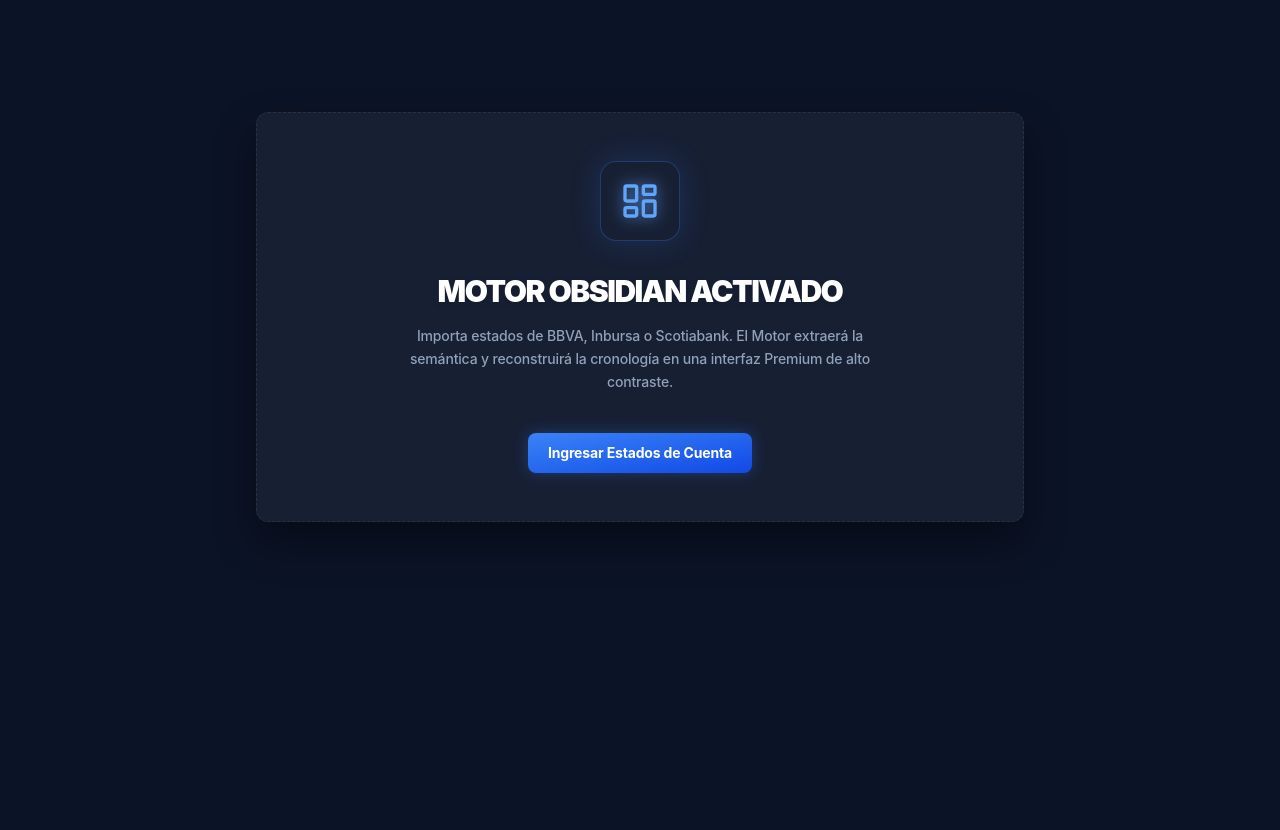
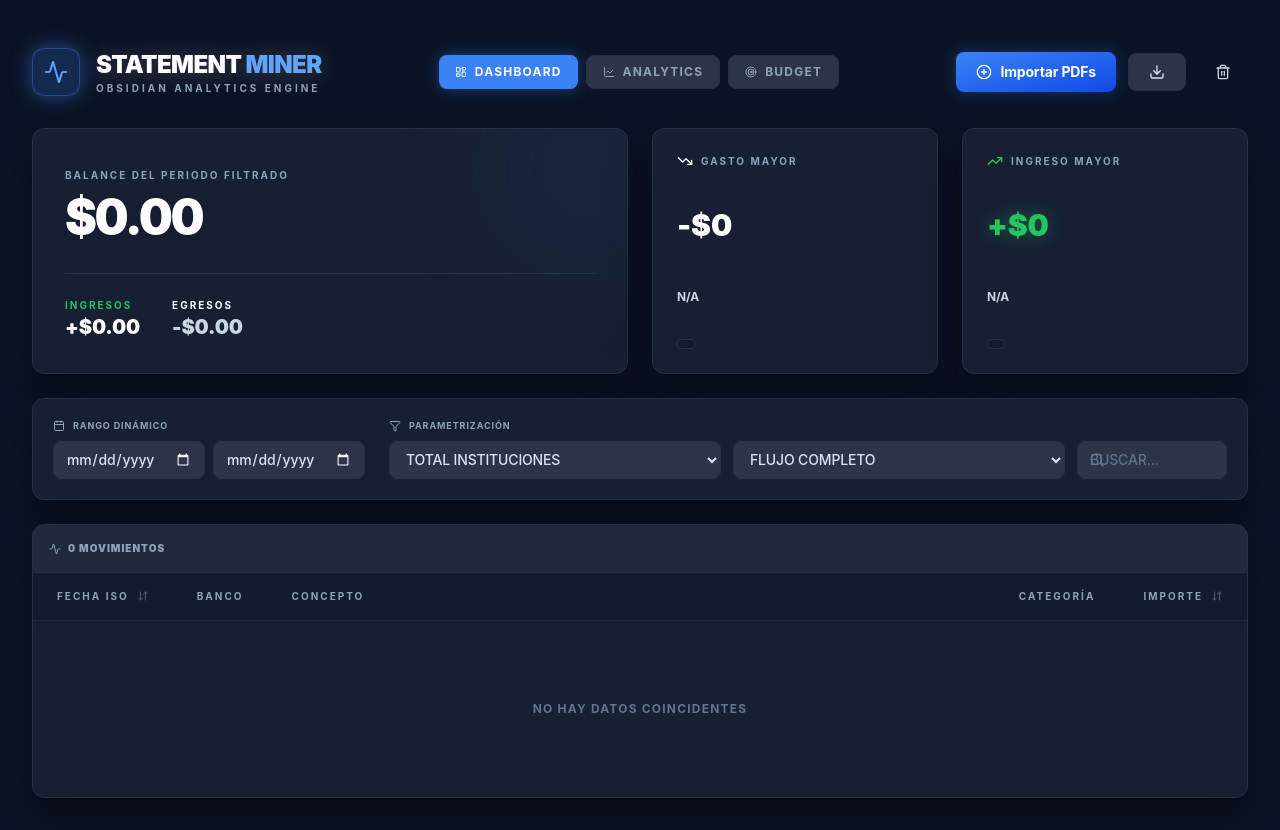
Before and after one commit to JulioLunaAlva/ExtractorPDFs, a React (Vite) app: page / in a window 1280 px wide. Before the commit the page ends 800 px from the top, so only its background shows below. Built offline with nearby package versions, Linux system fonts and the light colour scheme.

Commit message:
UI: Remove welcome screen to avoid input logic issues

```diff
--- a/src/App.jsx
+++ b/src/App.jsx
@@ -466,21 +466,6 @@
       <Toaster position="top-right" theme="dark" richColors />
       <input ref={fileInputRef} type="file" multiple accept=".pdf" className="hidden" onChange={handleFileUpload} disabled={isParsing} />
 
-      {!movements.length && !isParsing ? (
-        <div className="max-w-3xl mx-auto mt-20 panel p-12 text-center border-dashed border-2 bg-transparent relative overflow-hidden group">
-            <div className="absolute inset-0 bg-primary/5 opacity-0 group-hover:opacity-100 transition-opacity"></div>
-            <div className="w-20 h-20 bg-surface-container rounded-2xl flex items-center justify-center mx-auto mb-8 shadow-[0_0_30px_rgba(59,130,246,0.2)] border border-primary/30 group-hover:scale-110 transition-transform">
-                <LayoutDashboard className="w-10 h-10 text-primary-glow drop-shadow-[0_0_8px_rgba(96,165,250,0.8)]" />
-            </div>
-            <h2 className="text-3xl font-black text-white mb-4 tracking-tighter uppercase drop-shadow-md">Motor Obsidian Activado</h2>
-            <p className="text-slate-400 text-sm mb-10 leading-relaxed max-w-lg mx-auto font-medium">
-                Importa estados de BBVA, Inbursa o Scotiabank. El Motor extraerá la semántica y reconstruirá la cronología en una interfaz Premium de alto contraste.
-            </p>
-            <button onClick={() => fileInputRef.current?.click()} className="btn-primary mx-auto w-fit px-10 py-4 text-base shadow-xl" disabled={isParsing}>
-                Ingresar Estados de Cuenta
-            </button>
-        </div>
-      ) : (
       <div className="max-w-7xl mx-auto">
         {renderTopNav()}
         <div className="mt-6">
@@ -489,7 +474,6 @@
           {currentTab === 'budget' && React.cloneElement(renderBudgetView(), { key: 'budget' })}
         </div>
       </div>
-      )}
     </div>
   );
 };
```
Lines whose indentation alone changed are shown as unchanged.
